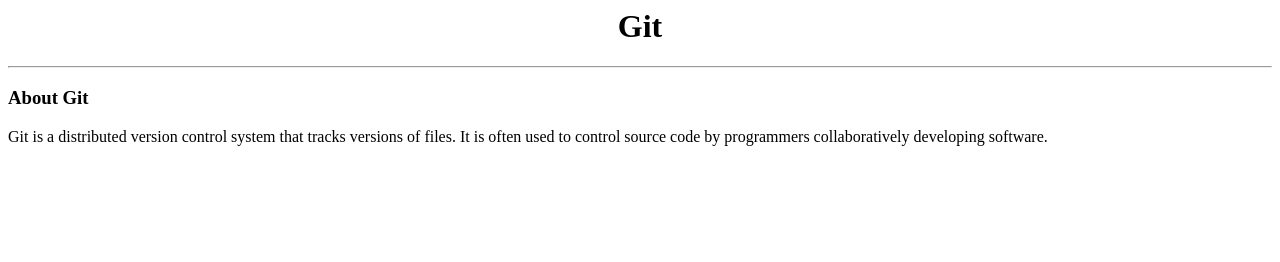
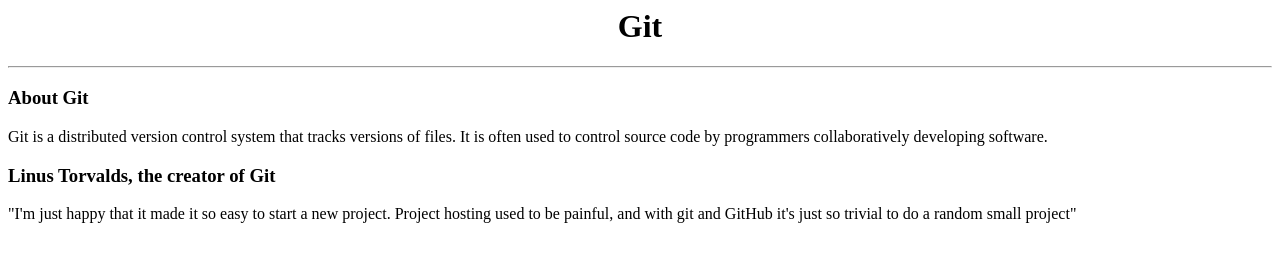
Before and after one commit to Paulson-Charles-DJ/gitworkout, a plain HTML site: page index.html in a window 1280 px wide. Drawn offline with Linux system fonts and the light colour scheme.

Commit message:
Added a quote from the founder of Git

```diff
--- a/index.html
+++ b/index.html
@@ -2,3 +2,5 @@
 <hr>
 <h3>About Git</h3>
 <p>Git is a distributed version control system that tracks versions of files. It is often used to control source code by programmers collaboratively developing software.</p>
+<h3>Linus Torvalds, the creator of Git</h3>
+<p>"I'm just happy that it made it so easy to start a new project. Project hosting used to be painful, and with git and GitHub it's just so trivial to do a random small project"</p>
```
